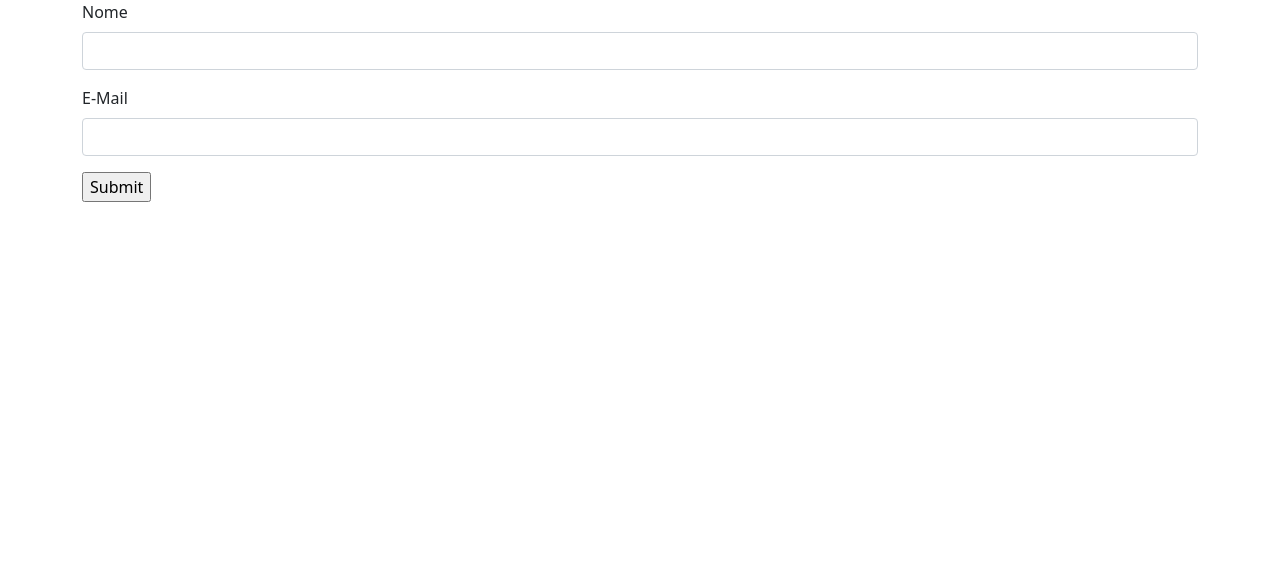
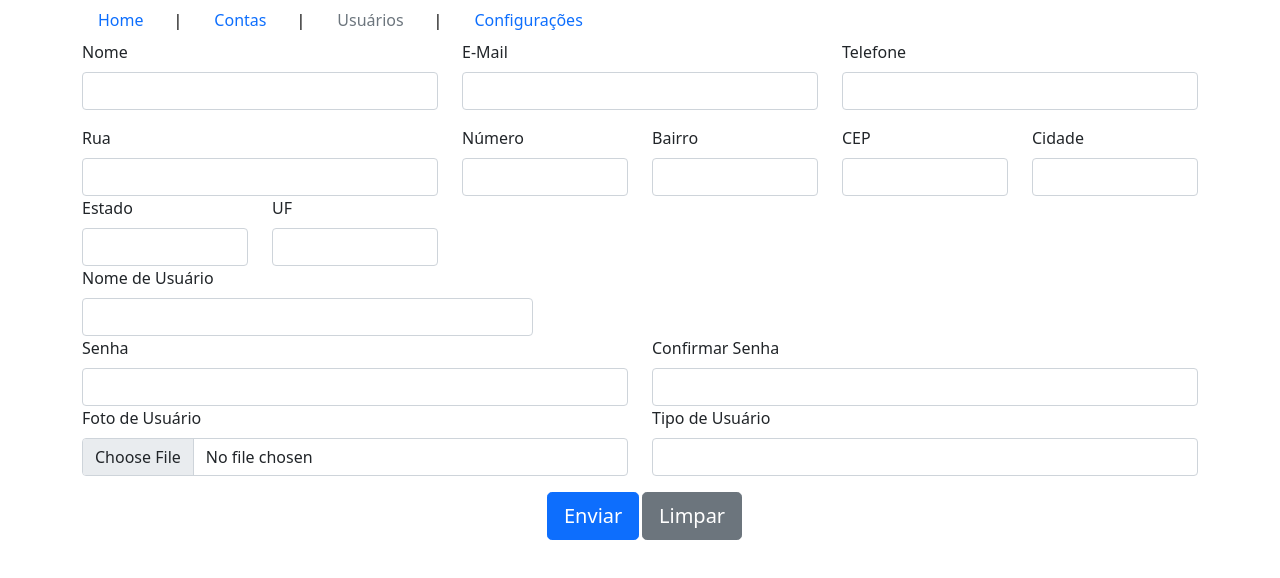
Before and after one commit to gabrielbf/bairro-seguro, a React (Create React App) app: page /UserForm in a window 1280 px wide. Shown: the top 578 px of the page. Built offline with nearby package versions, Linux system fonts and the light colour scheme.

Commit message:
Inclusão de campos de registro de usuário e componente MenuLinksSuperior em UserForm

```diff
--- a/src/components/UserForm/UserForm.js
+++ b/src/components/UserForm/UserForm.js
@@ -14,7 +14,19 @@ class UserForm extends React.Component {
     super(props);
     this.state = {
       nome: '',
-      email: ''
+      email: '',
+      telefone: '',
+      rua: '',
+      numero: '',
+      bairro: '',
+      cep: '',
+      cidade: '',
+      estado: '',
+      uf: '',
+      nomeUsuario: '',
+      senha: '',
+      foto: '',
+      tipo: ''
     };
 
     this.handleChange = this.handleChange.bind(this);
@@ -35,8 +47,20 @@ class UserForm extends React.Component {
   }
 
   handleSubmit(event) {
-    alert('Nome substituido: ' + this.state.nome + '\n' +
-    'E-Mail substituido: ' + this.state.email
+    alert('Nome enviado: ' + this.state.nome + '\n' +
+    'E-Mail enviado: ' + this.state.email + '\n' +
+    'Telefone enviado: ' + this.state.telefone + '\n' +
+    'Rua enviada: ' + this.state.rua + '\n' +
+    'Numero enviado: ' + this.state.numero + '\n' +
+    'Bairro enviado: ' + this.state.bairro + '\n' +
+    'CEP enviado: ' + this.state.cep + '\n' +
+    'Cidade enviada: ' + this.state.cidade + '\n' +
+    'Estado enviado: ' + this.state.estado + '\n' +
+    'UF enviada: ' + this.state.uf + '\n' +
+    'Nome de Usuário enviado: ' + this.state.nomeUsuario + '\n' +
+    'Senha enviada: ' + this.state.senha + '\n' +
+    'Foto enviada: ' + this.state.foto + '\n' +
+    'Tipo de Usuário enviado: ' + this.state.tipo + '\n'
     );
     event.preventDefault();
   }
@@ -44,16 +68,98 @@ class UserForm extends React.Component {
   render() {
     return (
       <div className='container'>
+        <MenuLinksSuperior ativo='userForm'/>
         <form onSubmit={this.handleSubmit}>
+          <div className='row'>
+            <div className='col-4'>
               <div className='mb-3'>
                 <label htmlFor='nome' className='form-label'>Nome</label>
                 <input name='nome' className='form-control' type='text' value={this.state.nome} onChange={this.handleChange} />
               </div>
+            </div>
+            <div className='col-4'>
               <div className='mb-3'>
                 <label htmlFor='email' className='form-label'>E-Mail</label>
                 <input name='email' className='form-control' type='email' value={this.state.email} onChange={this.handleChange} />
               </div>
-          <input type="submit" value="Submit" />
+            </div>
+            <div className='col-4'>
+              <div className='mb-3'>
+                <label htmlFor='telefone' className='form-label'>Telefone</label>
+                <input name='telefone' className='form-control' type='text' value={this.state.telefone} onChange={this.handleChange} />
+              </div>
+            </div>
+          </div>
+          <div className='row'>
+            <div className='col-4'>
+              <label htmlFor='rua' className='form-label'>Rua</label>
+              <input name='rua' className='form-control' type='text' value={this.state.rua} onChange={this.handleChange} />
+
+            </div>
+            <div className='col-2'>
+              <label htmlFor='numero' className='form-label'>Número</label>
+              <input name='numero' className='form-control' type='text' value={this.state.numero} onChange={this.handleChange} />
+            </div>
+            <div className='col-2'>
+              <label htmlFor='bairro' className='form-label'>Bairro</label>
+              <input name='bairro' className='form-control' type='text' value={this.state.bairro} onChange={this.handleChange} />
+            </div>
+            <div className='col-2'>
+              <label htmlFor='cep' className='form-label'>CEP</label>
+              <input name='cep' className='form-control' type='text' value={this.state.cep} onChange={this.handleChange} />
+            </div>
+            <div className='col-2'>
+              <label htmlFor='cidade' className='form-label'>Cidade</label>
+              <input name='cidade' className='form-control' type='text' value={this.state.cidade} onChange={this.handleChange} />
+            </div>
+          </div>
+          <div className='row'>
+            <div className='col-2'>
+              <label htmlFor='estado' className='form-label'>Estado</label>
+              <input name='estado' className='form-control' type='text' value={this.state.estado} onChange={this.handleChange} />
+            </div>
+            <div className='col-2'>
+              <label htmlFor='uf' className='form-label'>UF</label>
+              <input name='uf' className='form-control' type='text' value={this.state.uf} onChange={this.handleChange} />
+            </div>
+          </div>
+          <div className='row'>
+            <div className='col-5'>
+              <label htmlFor='nomeUsuario' className='form-label'>Nome de Usuário</label>
+              <input name='nomeUsuario' className='form-control' type='text' value={this.state.nomeUsuario} onChange={this.handleChange} />
+            </div>
+          </div>
+          <div className='row'>
+            <div className='col-6'>
+              <label htmlFor='senha' className='form-label'>Senha</label>
+              <input name='senha' className='form-control' type='password' value={this.state.senha} onChange={this.handleChange} />
+            </div>
+            <div className='col-6'>
+              <label htmlFor='confirmacaoSenha' className='form-label'>Confirmar Senha</label>
+              <input name='confirmacaoSenha' className='form-control' type='password' value={this.state.confirmacaoSenha} onChange={this.handleChange} />
+            </div>
+          </div>
+          <div className='row'>
+            <div className='col-6'>
+              <label htmlFor='foto' className='form-label'>Foto de Usuário</label>
+              <input name='foto' className='form-control' type='file' value={this.state.foto} onChange={this.handleChange} />
+            </div>
+            <div className='col-6'>
+              <label htmlFor='tipo' className='form-label'>Tipo de Usuário</label>
+              <input name='tipo' className='form-control' type='text' value={this.state.tipo} onChange={this.handleChange} />
+            </div>
+          </div>
+          <div className='row my-3'>
+            <div className='col-5'>
+            </div>
+            <div className='col-1 gx-1'>
+              <input className='btn btn-primary btn-lg' type="submit" value="Enviar" />
+            </div>
+            <div className='col-1 gx-1'>
+              <input className='btn btn-secondary btn-lg gx-1' type="button" value='Limpar' />
+            </div>
+            <div className='col-5'></div>
+          </div>
         </form>
       </div>
     );
```
Lines whose indentation alone changed are shown as unchanged.
